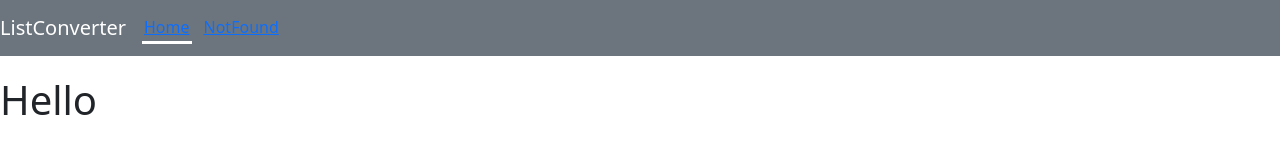
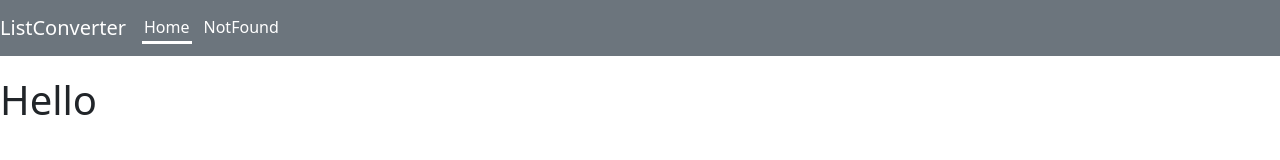
Before and after one commit to ibotforwin/react_list_conversion_app, a React (Create React App) app: page / in a window 1280 px wide. Shown: the top 160 px of the page. Built offline with nearby package versions, Linux system fonts and the light colour scheme.

Commit message:
Create dev branch

```diff
--- a/src/containers/NavBar.js
+++ b/src/containers/NavBar.js
@@ -13,10 +13,10 @@ const NavBar = () => {
             <Navbar.Toggle aria-controls='basic-navbar-nav'/>
             <Navbar.Collapse id='basic-navbar-nav'>
                 <Nav>
-                    <NavLink exact className='navbar__navitem' activeClassName="navbar__active" to='/'>
+                    <NavLink exact className='navbar__navitem'  to='/'>
                         Home
                     </NavLink>
-                    <NavLink exact className='navbar__navitem' activeClassName="navbar__active" to='notfound'>
+                    <NavLink exact className='navbar__navitem' to='notfound'>
                         NotFound
                     </NavLink>
                 </Nav>
--- a/src/sass/containers/_navbar.scss
+++ b/src/sass/containers/_navbar.scss
@@ -3,21 +3,20 @@
   &__navbar {
     box-sizing: border-box;
     margin-right: auto;
-
     margin-bottom: 20px;
   }
 
   &__navitem {
     padding: 2px;
     margin-right: 10px;
-  }
-
-  &__navitemlink {
     color: white;
     text-decoration: none;
   }
 
-  .active {
+
+  .active, .btn:hover {
     border-bottom: 3px solid white;
   }
+
+
 }
```
